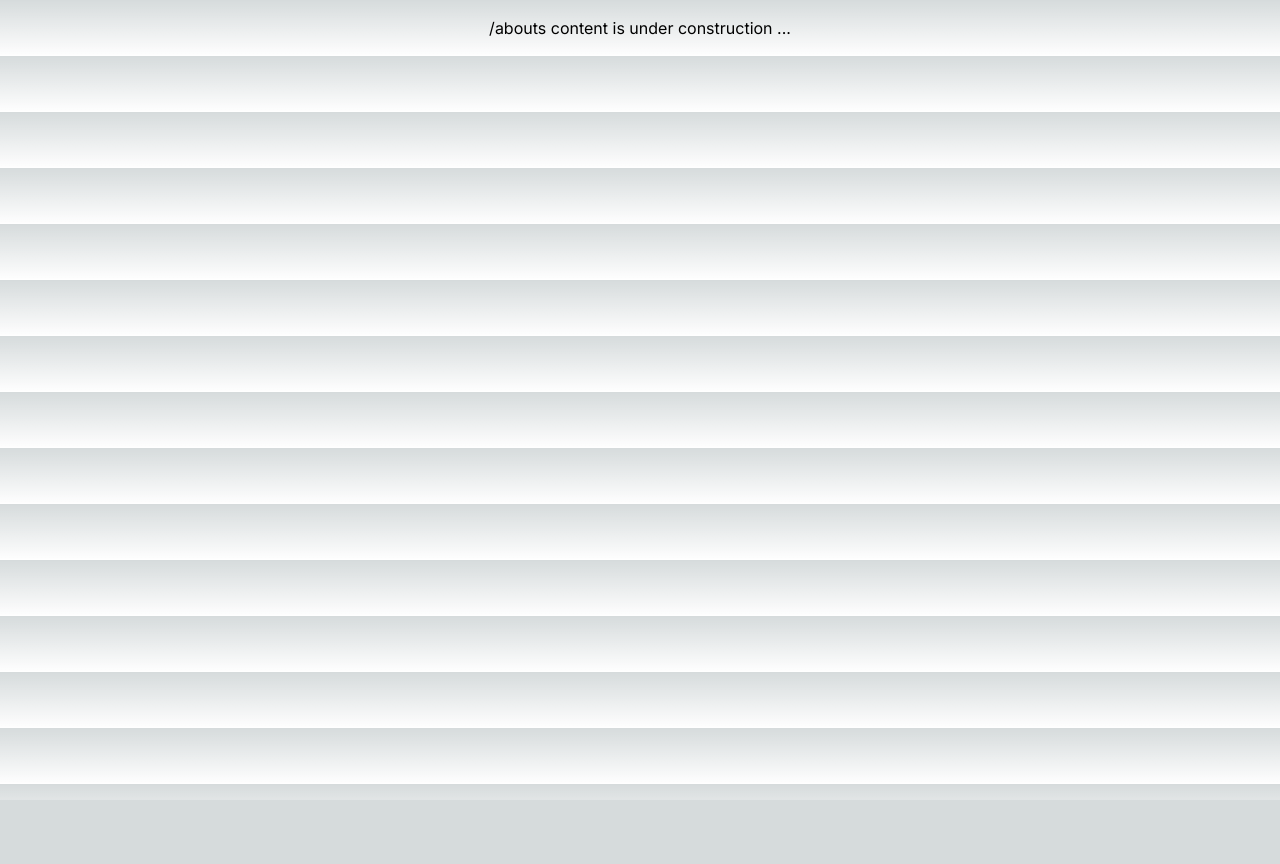
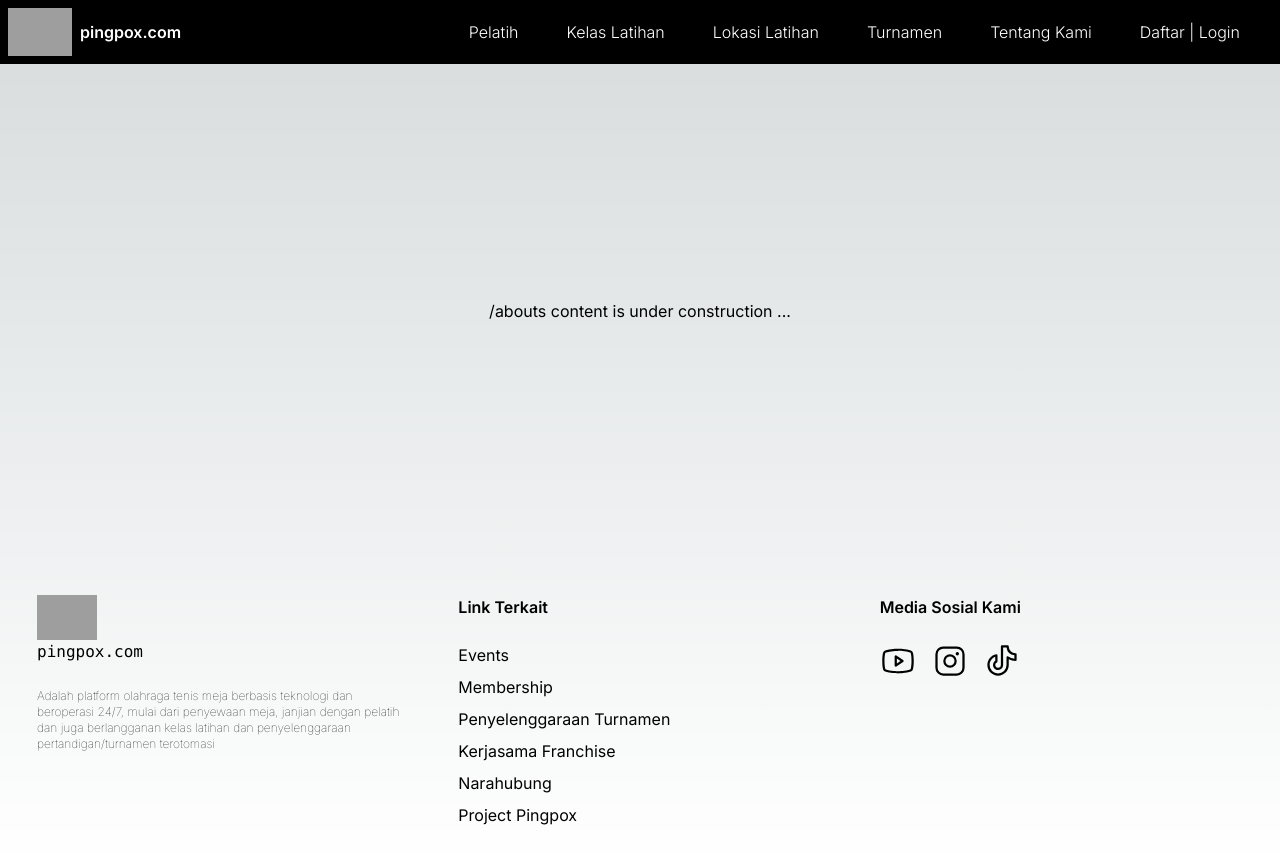
Before and after one commit to burubur/pingpox.com, a Next.js app: page /abouts in a window 1280 px wide. Before the commit the page ends 800 px from the top, so only its background shows below. Built offline with nearby package versions, Linux system fonts and the light colour scheme; grey boxes are pictures that could not be loaded.

Commit message:
Modify layout component

```diff
--- a/app/layout.tsx
+++ b/app/layout.tsx
@@ -1,6 +1,8 @@
 import type { Metadata } from "next";
 import { Inter } from "next/font/google";
 import "./globals.css";
+import Header from "../components/header";
+import Footer from "../components/footer";
 
 const inter = Inter({ subsets: ["latin"] });
 
@@ -16,7 +18,14 @@ export default function RootLayout({
 }>) {
   return (
     <html lang="en">
-      <body className={inter.className}>{children}</body>
+      <meta name="viewport" content="initial-scale=1, width=device-width" />
+      <body className={inter.className}>
+        <Header />
+        <div className="flex flex-col min-h-screen">
+          {children}
+          <Footer />
+        </div>
+      </body>
     </html>
   );
 }
```
